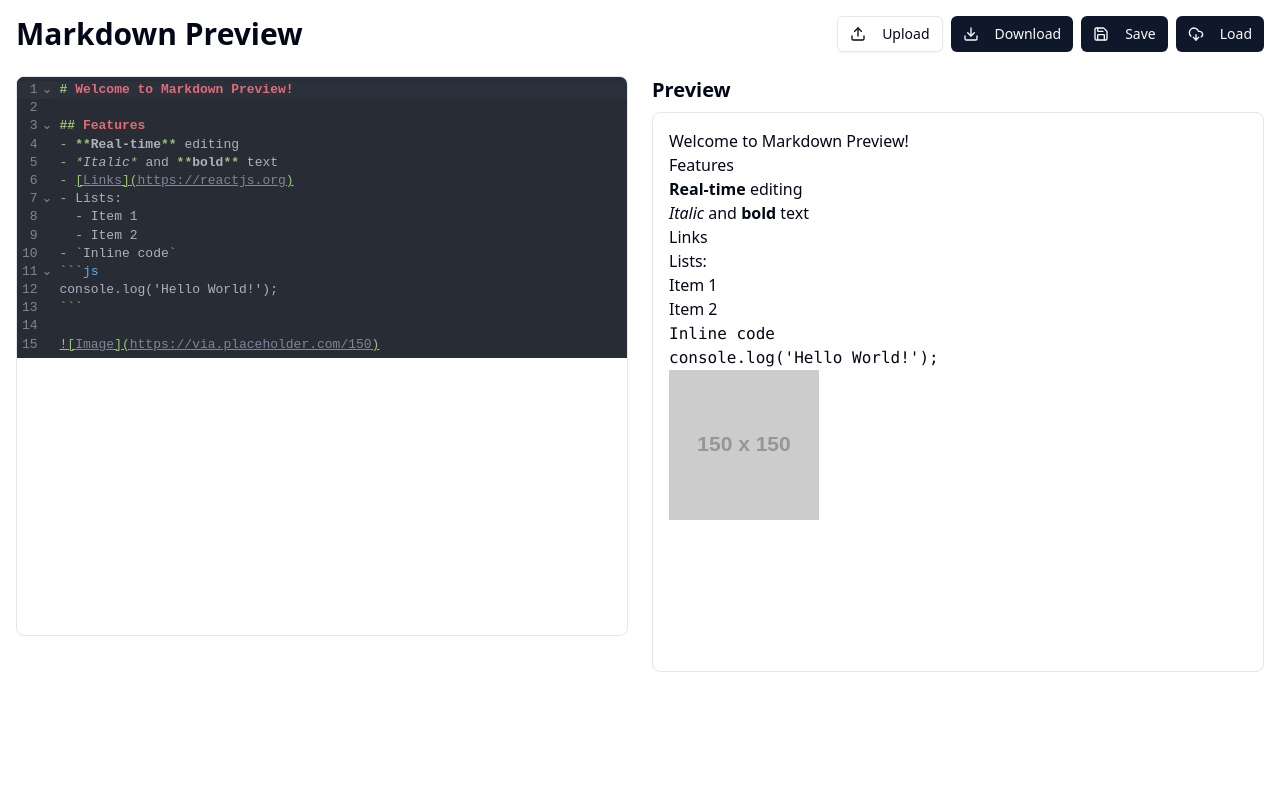
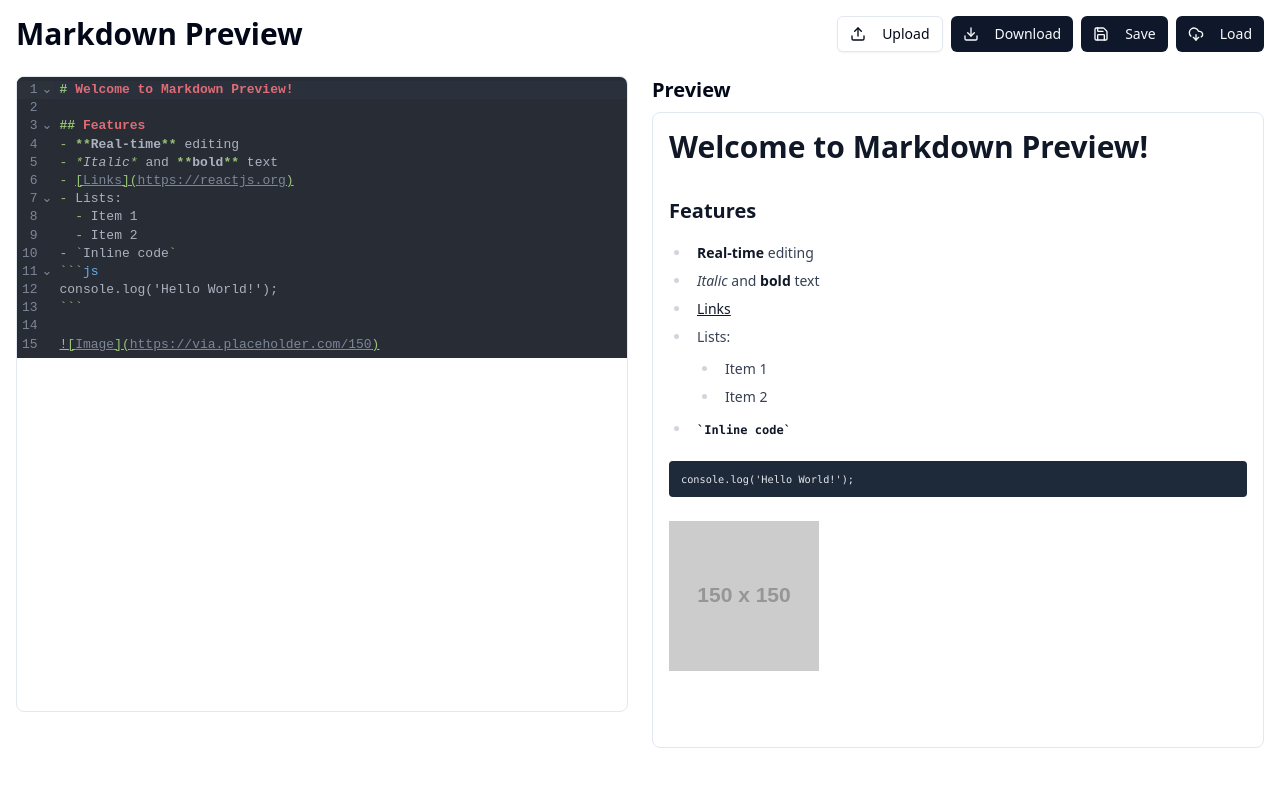
Before and after one commit to lokytech5/Markdown-Preview-App, a React (Vite) app: page / in a window 1280 px wide. Shown: the top 786 px of the page. Built offline with nearby package versions, Linux system fonts and the light colour scheme.

Commit message:
update index.css file

```diff
--- a/src/index.css
+++ b/src/index.css
@@ -1,7 +1,9 @@
 /* Keep this at the top */
 @import "tailwindcss";
+@plugin "@tailwindcss/typography";
 @source "./index.html";
 @source "./src/**/*.{js,jsx,ts,tsx}";
+
 
 /* Your existing variables */
 @layer base {
```
